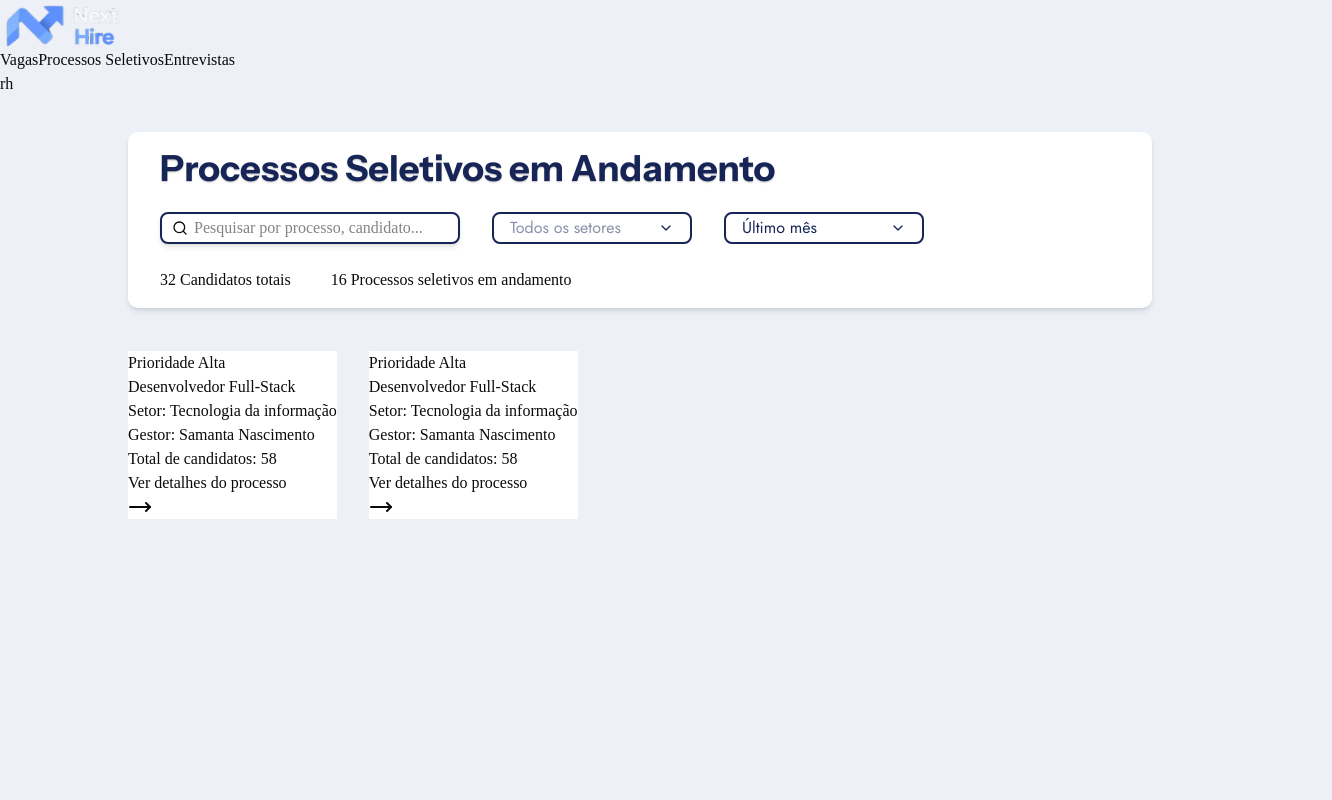
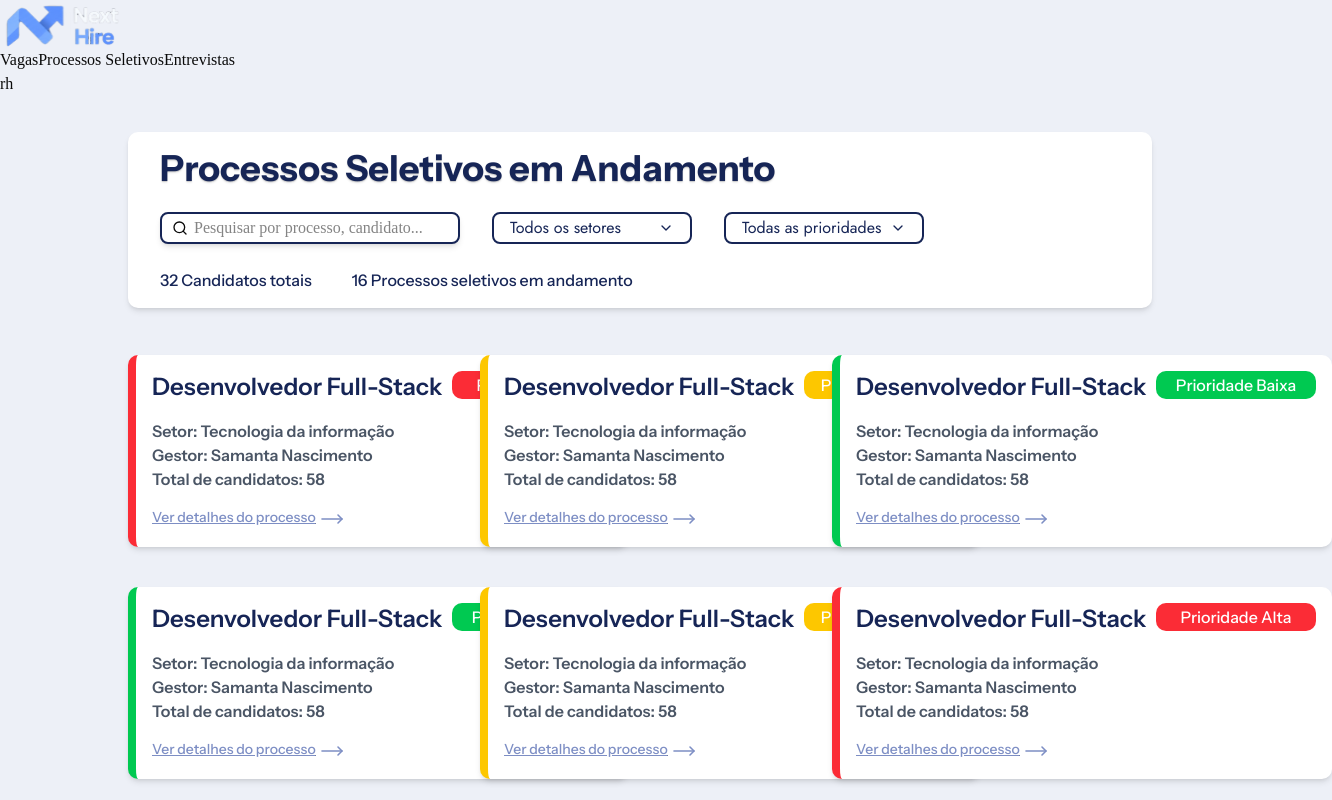
Before and after one commit to Next-Hire/NextHire_FrontEnd, a Next.js app: page /processo-seletivo in a window 1280 px wide. Shown: the top 800 px of the page, 1332 px wide, since content can reach past the window. Built offline with nearby package versions, Linux system fonts and the light colour scheme.

Commit message:
:sparkles: feat: finalização da estilização da tela de processos seletivos

```diff
--- a/src/app/processo-seletivo/page.tsx
+++ b/src/app/processo-seletivo/page.tsx
@@ -13,6 +13,7 @@ import {
 } from '@/components/select/select';
 import CardProcessoSeletivo from "@/components/cardProcessoSeletivo/cardProcessoSeletivo";
 import { useState } from "react";
+import CardProcessoSeletivoAlto from "@/components/cardProcessoSeletivo/cardProcessoSeletivo";
 
 export interface Setor {
     setor: string;
@@ -24,16 +25,61 @@ const setores: Setor[] = [
     { setor: "Administração" },
 ];
 
+export interface Prioridade {
+    prioridade: string;
+}
+
+const prioridades: Prioridade[] = [
+    { prioridade: "Prioridade Alta" },
+    { prioridade: "Prioridade Média" },
+    { prioridade: "Prioridade Baixa" },
+];
+
 export default function ProcessoSeletivoPage() {
-    const [setoresSelecionados, setSetoresSelecionados] = useState<string[]>([]);
+    const [setoresSelecionados, setSetoresSelecionados] = useState<string[]>(['Todos os setores']);
+    const [selectSetoresAberto, setSelectSetoresAberto] = useState(false);
 
     const handleMudarSetores = (novosValores: string[]) => {
-        if (novosValores.includes("Todos os setores")) {
-            setSetoresSelecionados([]);
+        if (novosValores.length === 0) {
+            setSetoresSelecionados(["Todos os setores"]);
             return;
         }
 
-        setSetoresSelecionados(novosValores);
+        const clicouEmTodos =
+            !setoresSelecionados.includes("Todos os setores") &&
+            novosValores.includes("Todos os setores");
+
+        if (clicouEmTodos) {
+            setSetoresSelecionados(["Todos os setores"]);
+            setSelectSetoresAberto(false);
+            return;
+        }
+
+        const semTodos = novosValores.filter((v) => v !== "Todos os setores");
+        setSetoresSelecionados(semTodos.length > 0 ? semTodos : ["Todos os setores"]);
+    };
+
+    const [prioridadesSelecionadas, setPrioridadesSelecionadas] = useState<string[]>(['Todas as prioridades']);
+    const [selectPrioridadeAberta, setSelectPrioridadeAberta] = useState(false);
+
+    const handleMudarPrioridades = (novosValores: string[]) => {
+        if (novosValores.length === 0) {
+            setPrioridadesSelecionadas(["Todas as prioridades"]);
+            return;
+        }
+
+        const clicouEmTodas =
+            !prioridadesSelecionadas.includes("Todas as prioridades") &&
+            novosValores.includes("Todas as prioridades");
+
+        if (clicouEmTodas) {
+            setPrioridadesSelecionadas(["Todas as prioridades"]);
+            setSelectPrioridadeAberta(false);
+            return;
+        }
+
+        const semTodas = novosValores.filter((v) => v !== "Todas as prioridades");
+        setPrioridadesSelecionadas(semTodas.length > 0 ? semTodas : ["Todas as prioridades"]);
     };
 
     return (
@@ -58,6 +104,8 @@ export default function ProcessoSeletivoPage() {
                                 <div className='flex flex-col'>
                                     <SelectRoot
                                         multiple
+                                        open={selectSetoresAberto}
+                                        onOpenChange={setSelectSetoresAberto}
                                         value={setoresSelecionados}
                                         onValueChange={handleMudarSetores}
                                     >
@@ -91,18 +139,36 @@ export default function ProcessoSeletivoPage() {
                                 </div>
 
                                 <div className='flex flex-col'>
-                                    <SelectRoot defaultValue='Último mês'>
+                                    <SelectRoot
+                                        multiple
+                                        open={selectPrioridadeAberta}
+                                        onOpenChange={setSelectPrioridadeAberta}
+                                        value={prioridadesSelecionadas}
+                                        onValueChange={handleMudarPrioridades}
+                                    >
                                         <SelectTrigger>
-                                            <SelectValue placeholder='Data' />
+                                            <SelectValue placeholder="Todas as prioridades">
+                                                {(valores: string[]) => {
+                                                    if (!valores || valores.length === 0 || valores.length === prioridades.length || valores.includes('Todas as prioridades')) {
+                                                        return "Todas as prioridades";
+                                                    }
+                                                    return valores.join(", ");
+                                                }}
+                                            </SelectValue>
                                         </SelectTrigger>
 
                                         <SelectPortal>
                                             <SelectPositioner>
-                                                <SelectPopup>
-                                                    <SelectItem value='Último mês'>Último mês</SelectItem>
-                                                    <SelectItem value='Últimos 3 meses'>Últimos 3 meses</SelectItem>
-                                                    <SelectItem value='Últimos 6 meses'>Últimos 6 meses</SelectItem>
-                                                    <SelectItem value='Último ano'>Último ano</SelectItem>
+                                                <SelectPopup className='flex flex-col gap-1'>
+                                                    <SelectItem value="Todas as prioridades">
+                                                        Todas as prioridades
+                                                    </SelectItem>
+
+                                                    {prioridades.map((item) => (
+                                                        <SelectItem key={item.prioridade} value={item.prioridade}>
+                                                            {item.prioridade}
+                                                        </SelectItem>
+                                                    ))}
                                                 </SelectPopup>
                                             </SelectPositioner>
                                         </SelectPortal>
@@ -110,7 +176,7 @@ export default function ProcessoSeletivoPage() {
                                 </div>
                             </div>
 
-                            <div className='flex gap-10'>
+                            <div className='flex gap-10 font-medium text-base text-blue-950 font-(family-name:--font-instrument-sans)'>
                                 <div>
                                     <p><span>32</span> Candidatos totais</p>
                                 </div>
@@ -121,9 +187,15 @@ export default function ProcessoSeletivoPage() {
                         </article>
                     </section>
 
-                    <section className='flex gap-8'>
-                        <CardProcessoSeletivo />
-                        <CardProcessoSeletivo />
+                    <section className='grid grid-cols-3 justify-between gap-8'>
+                        <CardProcessoSeletivo prioridade_vaga_enum="alto" />
+                        <CardProcessoSeletivo prioridade_vaga_enum="medio"/>
+                        <CardProcessoSeletivo prioridade_vaga_enum="baixo"/>
+                        <CardProcessoSeletivo prioridade_vaga_enum="baixo"/>
+                        <CardProcessoSeletivo prioridade_vaga_enum="medio"/>
+                        <CardProcessoSeletivo prioridade_vaga_enum="alto" />
+                        <CardProcessoSeletivo prioridade_vaga_enum="baixo"/>
+                        <CardProcessoSeletivo prioridade_vaga_enum="alto"/>
                     </section>
                 </div>
             </main>
--- a/src/components/cardProcessoSeletivo/cardProcessoSeletivo.tsx
+++ b/src/components/cardProcessoSeletivo/cardProcessoSeletivo.tsx
@@ -1,19 +1,63 @@
 import Link from "next/link";
 import { MoveRight } from 'lucide-react';
 
-export default function CardProcessoSeletivo() {
+type PrioridadeTipo = "baixo" | "medio" | "alto";
+
+interface CardProps {
+  prioridade_vaga_enum: PrioridadeTipo;
+}
+
+const configuracaoPrioridade: Record<PrioridadeTipo, {
+  texto: string;
+  borda: string;
+  fundo: string;
+}> = {
+  baixo: {
+    texto: "Prioridade Baixa",
+    borda: "border-green-500",
+    fundo: "bg-green-500",
+  },
+  medio: {
+    texto: "Prioridade Média",
+    borda: "border-yellow-400",
+    fundo: "bg-yellow-400",
+  },
+  alto: {
+    texto: "Prioridade Alta",
+    borda: "border-red-500",
+    fundo: "bg-red-500",
+  },
+};
+
+export default function CardProcessoSeletivo({ prioridade_vaga_enum }: CardProps) {
+  // estilização da prioridade baixa é um "padrão" caso ele não consiga pegar de prioridade_vaga_enum
+  const estiloAtual = configuracaoPrioridade[prioridade_vaga_enum] || configuracaoPrioridade.baixo;
+
   return (
-        <>
-            <main className='bg-white'>
-                <div>Prioridade Alta</div>
-                <h4>Desenvolvedor Full-Stack</h4>
-                <div>
+    <main className={`bg-white rounded-lg py-4 my-1 shadow-md px-4 flex flex-col w-125 font-(family-name:--font-instrument-sans) border-l-8 ${estiloAtual.borda} gap-4`}>
+      <div className="flex justify-between">
+        <h4 className="font-semibold text-2xl text-blue-950">Desenvolvedor Full-Stack</h4>
+
+        <div className={`${estiloAtual.fundo} w-40 h-fit rounded-lg flex items-center justify-center`}>
+          <p className="text-white text-base font-medium px-2 py-0.5 text-center">
+            {estiloAtual.texto}
+          </p>
+        </div>
+      </div>
+
+      <div className="flex flex-col gap-3">
+        <div className="font-semibold text-base text-gray-600">
           <p>Setor: <span>Tecnologia da informação</span></p>
           <p>Gestor: <span>Samanta Nascimento</span></p>
           <p>Total de candidatos: <span>58</span></p>
         </div>
-                <Link href="">Ver detalhes do processo <span><MoveRight /></span></Link>
+        <div className="flex gap-1 items-center underline">
+          <Link href="" className="text-sm font-medium text-[#7D8EC4]">
+            Ver detalhes do processo
+          </Link>
+          <MoveRight strokeWidth={1.6} color="#7D8EC4" className="mt-1" />
+        </div>
+      </div>
     </main>
-        </>
   );
 }
```
Lines whose indentation alone changed are shown as unchanged.
